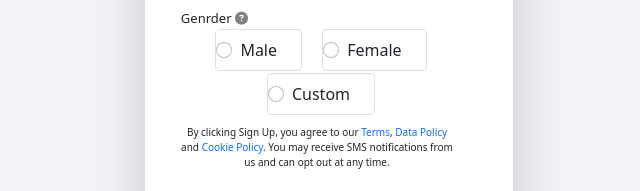
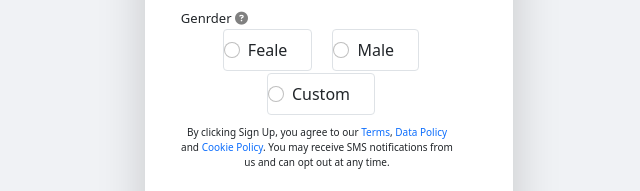
Before and after one commit to kushalv238/fb-signup-page-clone, a plain HTML site: page index.html in a window 1280 px wide. Shown: the part 393-584 px from the top of the page, 311-951 px from the left. Drawn offline with nearby package versions, Linux system fonts and the light colour scheme.

Commit message:
changed order of gender

```diff
--- a/index.html
+++ b/index.html
@@ -151,11 +151,11 @@
                     <div class="col">
                       <div class="form-check form-check-inline border rounded py-2 px-4">
                         <input class="form-check-input" type="radio" name="inlineRadioOptions" id="inlineRadio1" value="option1">
-                        <label class="form-check-label" for="inlineRadio1">Male</label>
+                        <label class="form-check-label" for="inlineRadio1">Feale</label>
                       </div>
                       <div class="form-check form-check-inline border rounded py-2 px-4">
                         <input class="form-check-input" type="radio" name="inlineRadioOptions" id="inlineRadio1" value="option1">
-                        <label class="form-check-label" for="inlineRadio1">Female</label>
+                        <label class="form-check-label" for="inlineRadio1">Male</label>
                       </div>
                       <div class="form-check form-check-inline border rounded py-2 px-4">
                         <input class="form-check-input" type="radio" name="inlineRadioOptions" id="inlineRadio1" value="option1">
```
